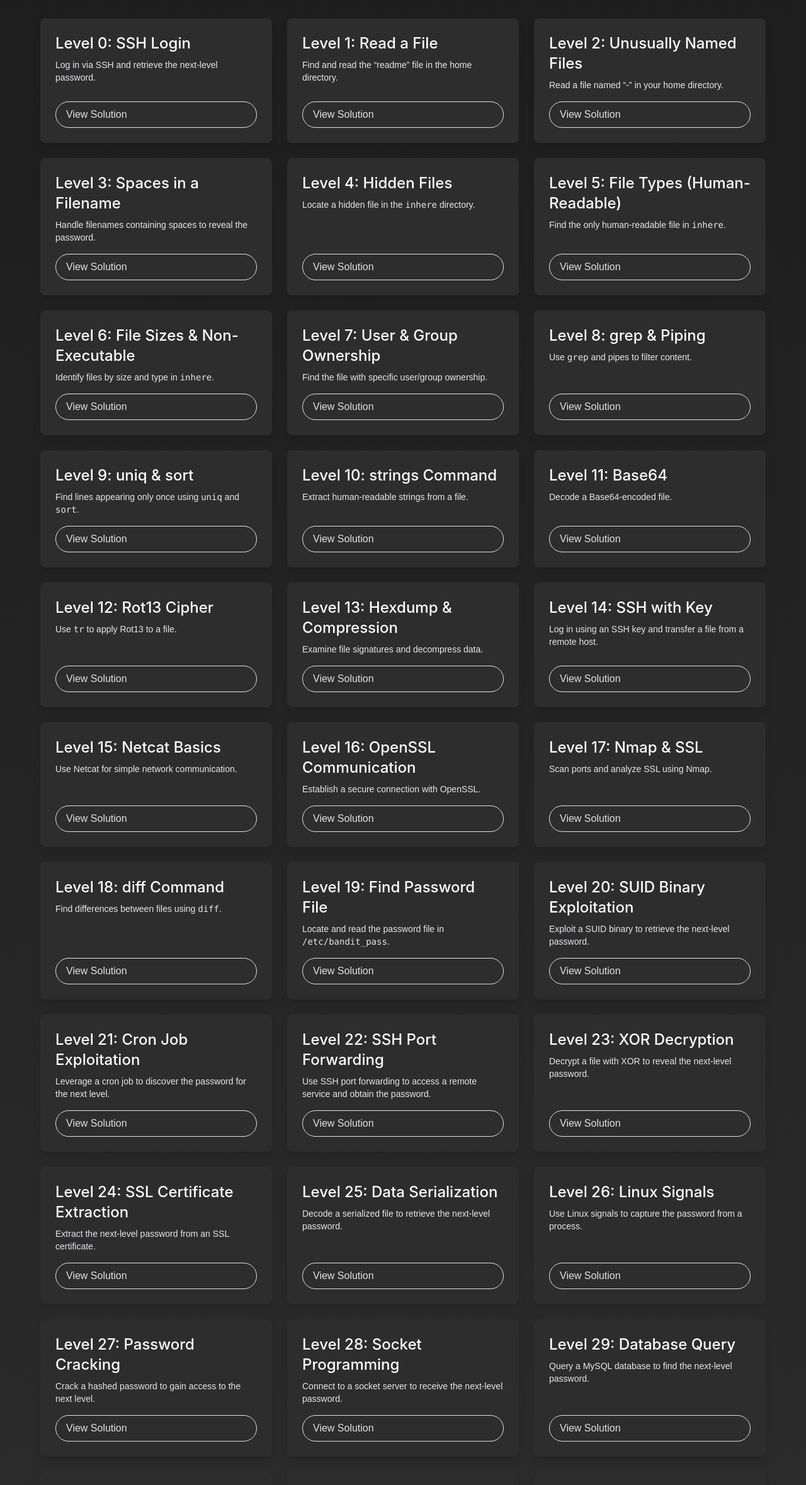
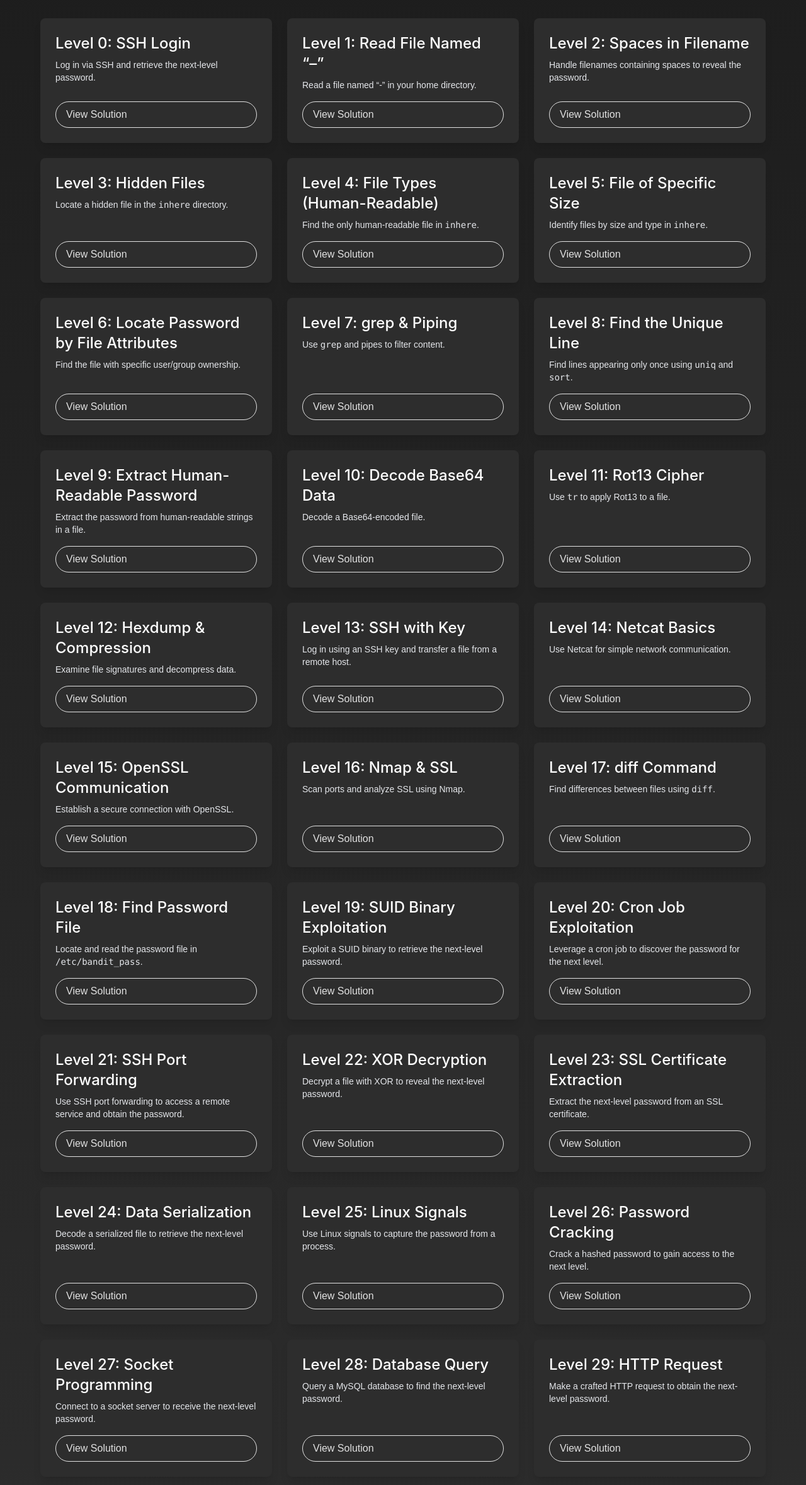
Before and after one commit to gurumanie-singh/OverTheWire-Solutions, a plain HTML site: page docs/index.html in a window 1280 px wide. Shown: the part 423-2781 px from the top of the page at 63% size. Drawn offline with nearby package versions, Linux system fonts and the light colour scheme.

Commit message:
Minor changes in some files to maintain consistency

```diff
--- a/docs/index.html
+++ b/docs/index.html
@@ -89,10 +89,10 @@
                   hover:shadow-xl transform hover:scale-105 transition-transform duration-200 ease-in-out
                   flex flex-col h-full">
         <h4 class="text-2xl font-medium mb-2 text-white">
-          Level 1: Read a File
+          Level 1: Read File Named “–”
         </h4>
         <p class="text-sm mb-4 text-gray-200">
-          Find and read the “readme” file in the home directory.
+          Read a file named “-” in your home directory.
         </p>
         <a href="level1.html"
            class="mt-auto inline-block bg-transparent px-4 py-2 border border-gray-100 rounded-full text-gray-100
@@ -106,10 +106,10 @@
                   hover:shadow-xl transform hover:scale-105 transition-transform duration-200 ease-in-out
                   flex flex-col h-full">
         <h4 class="text-2xl font-medium mb-2 text-white">
-          Level 2: Unusually Named Files
+          Level 2: Spaces in Filename
         </h4>
         <p class="text-sm mb-4 text-gray-200">
-          Read a file named “-” in your home directory.
+          Handle filenames containing spaces to reveal the password.
         </p>
         <a href="level2.html"
            class="mt-auto inline-block bg-transparent px-4 py-2 border border-gray-100 rounded-full text-gray-100
@@ -123,10 +123,10 @@
                   hover:shadow-xl transform hover:scale-105 transition-transform duration-200 ease-in-out
                   flex flex-col h-full">
         <h4 class="text-2xl font-medium mb-2 text-white">
-          Level 3: Spaces in a Filename
+          Level 3: Hidden Files
         </h4>
         <p class="text-sm mb-4 text-gray-200">
-          Handle filenames containing spaces to reveal the password.
+          Locate a hidden file in the <code>inhere</code> directory.
         </p>
         <a href="level3.html"
            class="mt-auto inline-block bg-transparent px-4 py-2 border border-gray-100 rounded-full text-gray-100
@@ -140,10 +140,10 @@
                   hover:shadow-xl transform hover:scale-105 transition-transform duration-200 ease-in-out
                   flex flex-col h-full">
         <h4 class="text-2xl font-medium mb-2 text-white">
-          Level 4: Hidden Files
+          Level 4: File Types (Human-Readable)
         </h4>
         <p class="text-sm mb-4 text-gray-200">
-          Locate a hidden file in the <code>inhere</code> directory.
+          Find the only human-readable file in <code>inhere</code>.
         </p>
         <a href="level4.html"
            class="mt-auto inline-block bg-transparent px-4 py-2 border border-gray-100 rounded-full text-gray-100
@@ -157,10 +157,10 @@
                   hover:shadow-xl transform hover:scale-105 transition-transform duration-200 ease-in-out
                   flex flex-col h-full">
         <h4 class="text-2xl font-medium mb-2 text-white">
-          Level 5: File Types (Human-Readable)
+          Level 5: File of Specific Size
         </h4>
         <p class="text-sm mb-4 text-gray-200">
-          Find the only human-readable file in <code>inhere</code>.
+          Identify files by size and type in <code>inhere</code>.
         </p>
         <a href="level5.html"
            class="mt-auto inline-block bg-transparent px-4 py-2 border border-gray-100 rounded-full text-gray-100
@@ -174,10 +174,10 @@
                   hover:shadow-xl transform hover:scale-105 transition-transform duration-200 ease-in-out
                   flex flex-col h-full">
         <h4 class="text-2xl font-medium mb-2 text-white">
-          Level 6: File Sizes &amp; Non-Executable
+          Level 6: Locate Password by File Attributes
         </h4>
         <p class="text-sm mb-4 text-gray-200">
-          Identify files by size and type in <code>inhere</code>.
+          Find the file with specific user/group ownership.
         </p>
         <a href="level6.html"
            class="mt-auto inline-block bg-transparent px-4 py-2 border border-gray-100 rounded-full text-gray-100
@@ -191,10 +191,10 @@
                   hover:shadow-xl transform hover:scale-105 transition-transform duration-200 ease-in-out
                   flex flex-col h-full">
         <h4 class="text-2xl font-medium mb-2 text-white">
-          Level 7: User &amp; Group Ownership
+          Level 7: grep &amp; Piping
         </h4>
         <p class="text-sm mb-4 text-gray-200">
-          Find the file with specific user/group ownership.
+          Use <code>grep</code> and pipes to filter content.
         </p>
         <a href="level7.html"
            class="mt-auto inline-block bg-transparent px-4 py-2 border border-gray-100 rounded-full text-gray-100
@@ -208,10 +208,10 @@
                   hover:shadow-xl transform hover:scale-105 transition-transform duration-200 ease-in-out
                   flex flex-col h-full">
         <h4 class="text-2xl font-medium mb-2 text-white">
-          Level 8: grep &amp; Piping
+          Level 8: Find the Unique Line
         </h4>
         <p class="text-sm mb-4 text-gray-200">
-          Use <code>grep</code> and pipes to filter content.
+          Find lines appearing only once using <code>uniq</code> and <code>sort</code>.
         </p>
         <a href="level8.html"
            class="mt-auto inline-block bg-transparent px-4 py-2 border border-gray-100 rounded-full text-gray-100
@@ -225,10 +225,10 @@
                   hover:shadow-xl transform hover:scale-105 transition-transform duration-200 ease-in-out
                   flex flex-col h-full">
         <h4 class="text-2xl font-medium mb-2 text-white">
-          Level 9: uniq &amp; sort
+          Level 9: Extract Human-Readable Password
         </h4>
         <p class="text-sm mb-4 text-gray-200">
-          Find lines appearing only once using <code>uniq</code> and <code>sort</code>.
+          Extract the password from human-readable strings in a file.
         </p>
         <a href="level9.html"
            class="mt-auto inline-block bg-transparent px-4 py-2 border border-gray-100 rounded-full text-gray-100
@@ -242,10 +242,10 @@
                   hover:shadow-xl transform hover:scale-105 transition-transform duration-200 ease-in-out
                   flex flex-col h-full">
         <h4 class="text-2xl font-medium mb-2 text-white">
-          Level 10: strings Command
+          Level 10: Decode Base64 Data
         </h4>
         <p class="text-sm mb-4 text-gray-200">
-          Extract human-readable strings from a file.
+          Decode a Base64-encoded file.
         </p>
         <a href="level10.html"
            class="mt-auto inline-block bg-transparent px-4 py-2 border border-gray-100 rounded-full text-gray-100
@@ -259,10 +259,10 @@
                   hover:shadow-xl transform hover:scale-105 transition-transform duration-200 ease-in-out
                   flex flex-col h-full">
         <h4 class="text-2xl font-medium mb-2 text-white">
-          Level 11: Base64
+          Level 11: Rot13 Cipher
         </h4>
         <p class="text-sm mb-4 text-gray-200">
-          Decode a Base64-encoded file.
+          Use <code>tr</code> to apply Rot13 to a file.
         </p>
         <a href="level11.html"
            class="mt-auto inline-block bg-transparent px-4 py-2 border border-gray-100 rounded-full text-gray-100
@@ -276,10 +276,10 @@
                   hover:shadow-xl transform hover:scale-105 transition-transform duration-200 ease-in-out
                   flex flex-col h-full">
         <h4 class="text-2xl font-medium mb-2 text-white">
-          Level 12: Rot13 Cipher
+          Level 12: Hexdump &amp; Compression
         </h4>
         <p class="text-sm mb-4 text-gray-200">
-          Use <code>tr</code> to apply Rot13 to a file.
+          Examine file signatures and decompress data.
         </p>
         <a href="level12.html"
            class="mt-auto inline-block bg-transparent px-4 py-2 border border-gray-100 rounded-full text-gray-100
@@ -293,10 +293,10 @@
                   hover:shadow-xl transform hover:scale-105 transition-transform duration-200 ease-in-out
                   flex flex-col h-full">
         <h4 class="text-2xl font-medium mb-2 text-white">
-          Level 13: Hexdump &amp; Compression
+          Level 13: SSH with Key
         </h4>
         <p class="text-sm mb-4 text-gray-200">
-          Examine file signatures and decompress data.
+          Log in using an SSH key and transfer a file from a remote host.
         </p>
         <a href="level13.html"
            class="mt-auto inline-block bg-transparent px-4 py-2 border border-gray-100 rounded-full text-gray-100
@@ -310,10 +310,10 @@
                   hover:shadow-xl transform hover:scale-105 transition-transform duration-200 ease-in-out
                   flex flex-col h-full">
         <h4 class="text-2xl font-medium mb-2 text-white">
-          Level 14: SSH with Key
+          Level 14: Netcat Basics
         </h4>
         <p class="text-sm mb-4 text-gray-200">
-          Log in using an SSH key and transfer a file from a remote host.
+          Use Netcat for simple network communication.
         </p>
         <a href="level14.html"
            class="mt-auto inline-block bg-transparent px-4 py-2 border border-gray-100 rounded-full text-gray-100
@@ -327,10 +327,10 @@
                   hover:shadow-xl transform hover:scale-105 transition-transform duration-200 ease-in-out
                   flex flex-col h-full">
         <h4 class="text-2xl font-medium mb-2 text-white">
-          Level 15: Netcat Basics
+          Level 15: OpenSSL Communication
         </h4>
         <p class="text-sm mb-4 text-gray-200">
-          Use Netcat for simple network communication.
+          Establish a secure connection with OpenSSL.
         </p>
         <a href="level15.html"
            class="mt-auto inline-block bg-transparent px-4 py-2 border border-gray-100 rounded-full text-gray-100
@@ -344,10 +344,10 @@
                   hover:shadow-xl transform hover:scale-105 transition-transform duration-200 ease-in-out
                   flex flex-col h-full">
         <h4 class="text-2xl font-medium mb-2 text-white">
-          Level 16: OpenSSL Communication
+          Level 16: Nmap &amp; SSL
         </h4>
         <p class="text-sm mb-4 text-gray-200">
-          Establish a secure connection with OpenSSL.
+          Scan ports and analyze SSL using Nmap.
         </p>
         <a href="level16.html"
            class="mt-auto inline-block bg-transparent px-4 py-2 border border-gray-100 rounded-full text-gray-100
@@ -361,10 +361,10 @@
                   hover:shadow-xl transform hover:scale-105 transition-transform duration-200 ease-in-out
                   flex flex-col h-full">
         <h4 class="text-2xl font-medium mb-2 text-white">
-          Level 17: Nmap &amp; SSL
+          Level 17: diff Command
         </h4>
         <p class="text-sm mb-4 text-gray-200">
-          Scan ports and analyze SSL using Nmap.
+          Find differences between files using <code>diff</code>.
         </p>
         <a href="level17.html"
            class="mt-auto inline-block bg-transparent px-4 py-2 border border-gray-100 rounded-full text-gray-100
@@ -378,10 +378,10 @@
                   hover:shadow-xl transform hover:scale-105 transition-transform duration-200 ease-in-out
                   flex flex-col h-full">
         <h4 class="text-2xl font-medium mb-2 text-white">
-          Level 18: diff Command
+          Level 18: Find Password File
         </h4>
         <p class="text-sm mb-4 text-gray-200">
-          Find differences between files using <code>diff</code>.
+          Locate and read the password file in <code>/etc/bandit_pass</code>.
         </p>
         <a href="level18.html"
            class="mt-auto inline-block bg-transparent px-4 py-2 border border-gray-100 rounded-full text-gray-100
@@ -395,10 +395,10 @@
                   hover:shadow-xl transform hover:scale-105 transition-transform duration-200 ease-in-out
                   flex flex-col h-full">
         <h4 class="text-2xl font-medium mb-2 text-white">
-          Level 19: Find Password File
+          Level 19: SUID Binary Exploitation
         </h4>
         <p class="text-sm mb-4 text-gray-200">
-          Locate and read the password file in <code>/etc/bandit_pass</code>.
+          Exploit a SUID binary to retrieve the next-level password.
         </p>
         <a href="level19.html"
            class="mt-auto inline-block bg-transparent px-4 py-2 border border-gray-100 rounded-full text-gray-100
@@ -412,10 +412,10 @@
                   hover:shadow-xl transform hover:scale-105 transition-transform duration-200 ease-in-out
                   flex flex-col h-full">
         <h4 class="text-2xl font-medium mb-2 text-white">
-          Level 20: SUID Binary Exploitation
+          Level 20: Cron Job Exploitation
         </h4>
         <p class="text-sm mb-4 text-gray-200">
-          Exploit a SUID binary to retrieve the next-level password.
+          Leverage a cron job to discover the password for the next level.
         </p>
         <a href="level20.html"
            class="mt-auto inline-block bg-transparent px-4 py-2 border border-gray-100 rounded-full text-gray-100
@@ -429,10 +429,10 @@
                   hover:shadow-xl transform hover:scale-105 transition-transform duration-200 ease-in-out
                   flex flex-col h-full">
         <h4 class="text-2xl font-medium mb-2 text-white">
-          Level 21: Cron Job Exploitation
+          Level 21: SSH Port Forwarding
         </h4>
         <p class="text-sm mb-4 text-gray-200">
-          Leverage a cron job to discover the password for the next level.
+          Use SSH port forwarding to access a remote service and obtain the password.
         </p>
         <a href="level21.html"
            class="mt-auto inline-block bg-transparent px-4 py-2 border border-gray-100 rounded-full text-gray-100
@@ -446,10 +446,10 @@
                   hover:shadow-xl transform hover:scale-105 transition-transform duration-200 ease-in-out
                   flex flex-col h-full">
         <h4 class="text-2xl font-medium mb-2 text-white">
-          Level 22: SSH Port Forwarding
+          Level 22: XOR Decryption
         </h4>
         <p class="text-sm mb-4 text-gray-200">
-          Use SSH port forwarding to access a remote service and obtain the password.
+          Decrypt a file with XOR to reveal the next-level password.
         </p>
         <a href="level22.html"
            class="mt-auto inline-block bg-transparent px-4 py-2 border border-gray-100 rounded-full text-gray-100
@@ -463,10 +463,10 @@
                   hover:shadow-xl transform hover:scale-105 transition-transform duration-200 ease-in-out
                   flex flex-col h-full">
         <h4 class="text-2xl font-medium mb-2 text-white">
-          Level 23: XOR Decryption
+          Level 23: SSL Certificate Extraction
         </h4>
         <p class="text-sm mb-4 text-gray-200">
-          Decrypt a file with XOR to reveal the next-level password.
+          Extract the next-level password from an SSL certificate.
         </p>
         <a href="level23.html"
            class="mt-auto inline-block bg-transparent px-4 py-2 border border-gray-100 rounded-full text-gray-100
@@ -480,10 +480,10 @@
                   hover:shadow-xl transform hover:scale-105 transition-transform duration-200 ease-in-out
                   flex flex-col h-full">
         <h4 class="text-2xl font-medium mb-2 text-white">
-          Level 24: SSL Certificate Extraction
+          Level 24: Data Serialization
         </h4>
         <p class="text-sm mb-4 text-gray-200">
-          Extract the next-level password from an SSL certificate.
+          Decode a serialized file to retrieve the next-level password.
         </p>
         <a href="level24.html"
            class="mt-auto inline-block bg-transparent px-4 py-2 border border-gray-100 rounded-full text-gray-100
@@ -497,10 +497,10 @@
                   hover:shadow-xl transform hover:scale-105 transition-transform duration-200 ease-in-out
                   flex flex-col h-full">
         <h4 class="text-2xl font-medium mb-2 text-white">
-          Level 25: Data Serialization
+          Level 25: Linux Signals
         </h4>
         <p class="text-sm mb-4 text-gray-200">
-          Decode a serialized file to retrieve the next-level password.
+          Use Linux signals to capture the password from a process.
         </p>
         <a href="level25.html"
            class="mt-auto inline-block bg-transparent px-4 py-2 border border-gray-100 rounded-full text-gray-100
@@ -514,10 +514,10 @@
                   hover:shadow-xl transform hover:scale-105 transition-transform duration-200 ease-in-out
                   flex flex-col h-full">
         <h4 class="text-2xl font-medium mb-2 text-white">
-          Level 26: Linux Signals
+          Level 26: Password Cracking
         </h4>
         <p class="text-sm mb-4 text-gray-200">
-          Use Linux signals to capture the password from a process.
+          Crack a hashed password to gain access to the next level.
         </p>
         <a href="level26.html"
            class="mt-auto inline-block bg-transparent px-4 py-2 border border-gray-100 rounded-full text-gray-100
@@ -531,10 +531,10 @@
                   hover:shadow-xl transform hover:scale-105 transition-transform duration-200 ease-in-out
                   flex flex-col h-full">
         <h4 class="text-2xl font-medium mb-2 text-white">
-          Level 27: Password Cracking
+          Level 27: Socket Programming
         </h4>
         <p class="text-sm mb-4 text-gray-200">
-          Crack a hashed password to gain access to the next level.
+          Connect to a socket server to receive the next-level password.
         </p>
         <a href="level27.html"
            class="mt-auto inline-block bg-transparent px-4 py-2 border border-gray-100 rounded-full text-gray-100
@@ -548,10 +548,10 @@
                   hover:shadow-xl transform hover:scale-105 transition-transform duration-200 ease-in-out
                   flex flex-col h-full">
         <h4 class="text-2xl font-medium mb-2 text-white">
-          Level 28: Socket Programming
+          Level 28: Database Query
         </h4>
         <p class="text-sm mb-4 text-gray-200">
-          Connect to a socket server to receive the next-level password.
+          Query a MySQL database to find the next-level password.
         </p>
         <a href="level28.html"
            class="mt-auto inline-block bg-transparent px-4 py-2 border border-gray-100 rounded-full text-gray-100
@@ -565,10 +565,10 @@
                   hover:shadow-xl transform hover:scale-105 transition-transform duration-200 ease-in-out
                   flex flex-col h-full">
         <h4 class="text-2xl font-medium mb-2 text-white">
-          Level 29: Database Query
+          Level 29: HTTP Request
         </h4>
         <p class="text-sm mb-4 text-gray-200">
-          Query a MySQL database to find the next-level password.
+          Make a crafted HTTP request to obtain the next-level password.
         </p>
         <a href="level29.html"
            class="mt-auto inline-block bg-transparent px-4 py-2 border border-gray-100 rounded-full text-gray-100
@@ -582,10 +582,10 @@
                   hover:shadow-xl transform hover:scale-105 transition-transform duration-200 ease-in-out
                   flex flex-col h-full">
         <h4 class="text-2xl font-medium mb-2 text-white">
-          Level 30: HTTP Request
+          Level 30: Buffer Overflow
         </h4>
         <p class="text-sm mb-4 text-gray-200">
-          Make a crafted HTTP request to obtain the next-level password.
+          Exploit a buffer overflow vulnerability to retrieve the next-level password.
         </p>
         <a href="level30.html"
            class="mt-auto inline-block bg-transparent px-4 py-2 border border-gray-100 rounded-full text-gray-100
@@ -599,10 +599,10 @@
                   hover:shadow-xl transform hover:scale-105 transition-transform duration-200 ease-in-out
                   flex flex-col h-full">
         <h4 class="text-2xl font-medium mb-2 text-white">
-          Level 31: Buffer Overflow
+          Level 31: Real Machine Access
         </h4>
         <p class="text-sm mb-4 text-gray-200">
-          Exploit a buffer overflow vulnerability to retrieve the next-level password.
+          Access a real machine to capture the next-level password.
         </p>
         <a href="level31.html"
            class="mt-auto inline-block bg-transparent px-4 py-2 border border-gray-100 rounded-full text-gray-100
@@ -616,29 +616,12 @@
                   hover:shadow-xl transform hover:scale-105 transition-transform duration-200 ease-in-out
                   flex flex-col h-full">
         <h4 class="text-2xl font-medium mb-2 text-white">
-          Level 32: Real Machine Access
-        </h4>
-        <p class="text-sm mb-4 text-gray-200">
-          Access a real machine to capture the next-level password.
-        </p>
-        <a href="level32.html"
-           class="mt-auto inline-block bg-transparent px-4 py-2 border border-gray-100 rounded-full text-gray-100
-                  hover:bg-gray-700">
-          View Solution
-        </a>
-      </div>
-
-      <!-- Level 33 Card -->
-      <div class="bg-gray-800 rounded-lg shadow-lg p-6
-                  hover:shadow-xl transform hover:scale-105 transition-transform duration-200 ease-in-out
-                  flex flex-col h-full">
-        <h4 class="text-2xl font-medium mb-2 text-white">
-          Level 33: One-Time Pad
+          Level 32: One-Time Pad
         </h4>
         <p class="text-sm mb-4 text-gray-200">
           Use a one-time pad cipher to decrypt the final password.
         </p>
-        <a href="level33.html"
+        <a href="level32.html"
            class="mt-auto inline-block bg-transparent px-4 py-2 border border-gray-100 rounded-full text-gray-100
                   hover:bg-gray-700">
           View Solution
```
Also changed, not shown: docs/level11.html (+1 -1 lines), docs/level4.html (+1 -1 lines), docs/level7.html (+1 -1 lines).
